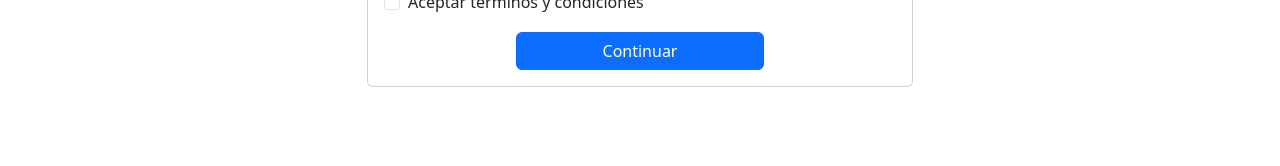
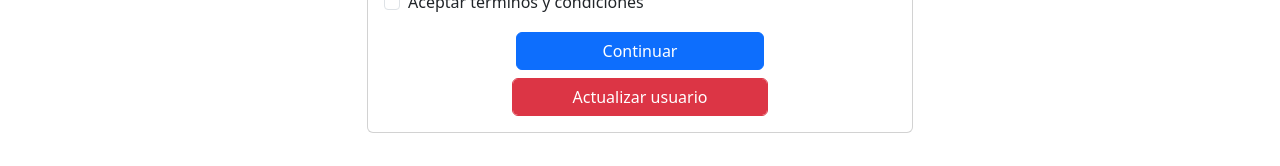
Before and after one commit to maxiar0s/Gestion_de_Usuarios_Fullstack_MERN, a React (Create React App) app in the folder frontend/: page /edit/1 in a window 1280 px wide. Shown: the part 332-498 px from the top of the page. Built offline with nearby package versions, Linux system fonts and the light colour scheme; no server answers.

Commit message:
peticion put

```diff
--- a/frontend/src/components/CrearUsuarios.js
+++ b/frontend/src/components/CrearUsuarios.js
@@ -1,7 +1,8 @@
-import React from "react";
+import React, { useEffect } from "react";
 import "./styles.css";
 import { useState } from "react";
 import axios from "axios";
+import { useParams } from "react-router-dom";
 
 const CrearUsuarios = () => {
   const valorInicial = {
@@ -11,7 +12,11 @@ const CrearUsuarios = () => {
     telefono: "",
     correo: "",
   };
+
+  let { id } = useParams();
+
   const [usuario, setUsuario] = useState(valorInicial);
+  const [subId, setSubId] = useState(id ?? "");
   const getDatos = (e) => {
     const { name, value } = e.target;
     setUsuario({ ...usuario, [name]: value });
@@ -34,6 +39,40 @@ const CrearUsuarios = () => {
 
     setUsuario({ ...valorInicial });
   };
+
+  //funcion para actualizar usuario
+  const updateUsuario = async (e) => {
+    e.preventDefault();
+    const newUser = {
+      nombre: usuario.nombre,
+      apellido: usuario.apellido,
+      edad: usuario.edad,
+      telefono: usuario.telefono,
+      correo: usuario.correo,
+    };
+    await axios.put("http://localhost:4000/api/usuarios/" + subId, newUser);
+    setUsuario({ ...valorInicial });
+    setSubId("");
+  };
+
+  //logica para hacer peticion a la api
+  const obtUno = async (valorId) => {
+    const res = await axios.get(
+      "http://localhost:4000/api/usuarios/" + valorId
+    );
+    setUsuario({
+      nombre: res.data.nombre,
+      apellido: res.data.apellido,
+      telefono: res.data.telefono,
+      edad: res.data.edad,
+      correo: res.data.correo,
+    });
+  };
+  useEffect(() => {
+    if (subId !== "") {
+      obtUno(subId);
+    }
+  }, [subId]);
 
   return (
     <div className="col-md-6 offset-md-3">
@@ -130,6 +169,13 @@ const CrearUsuarios = () => {
             </button>
           </div>
         </form>
+        <form onSubmit={updateUsuario}>
+          <div className="d-grid gap-2 col-6 mx-auto">
+            <button className="btn btn-danger form-control mt-2">
+              Actualizar usuario
+            </button>
+          </div>
+        </form>
       </div>
     </div>
   );
--- a/frontend/src/components/ListaUsuarios.js
+++ b/frontend/src/components/ListaUsuarios.js
@@ -1,6 +1,7 @@
 import React, { useEffect, useState } from "react";
 import axios from "axios";
 import "./styles.css";
+import { Link } from "react-router-dom";
 
 const ListaUsuarios = () => {
   const [lista, setLista] = useState([]);
@@ -31,11 +32,14 @@ const ListaUsuarios = () => {
             </div>
             <div className="card-footer">
               <button
-                className="btn btn-primary"
+                className="btn btn-danger"
                 onClick={() => deleteUsuario(list._id)}
               >
                 Eliminar
               </button>
+              <Link className="btn btn-primary m-1" to={"/edit/" + list._id}>
+                Editar
+              </Link>
             </div>
           </div>
         </div>
```
